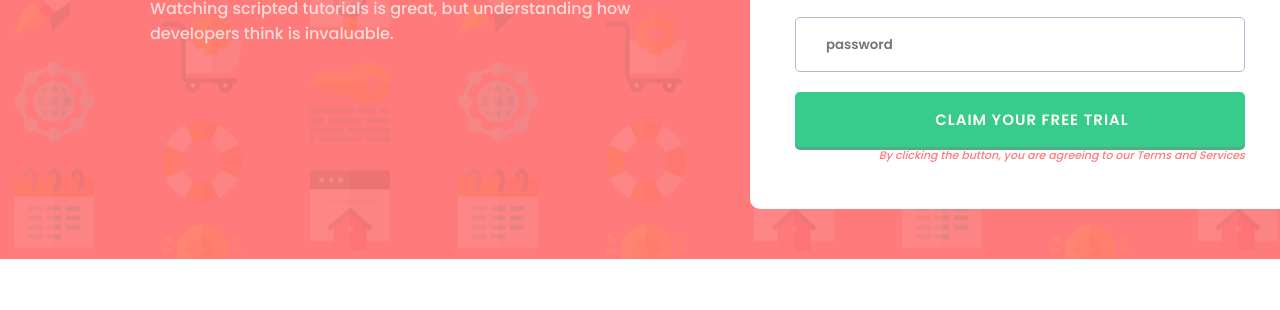
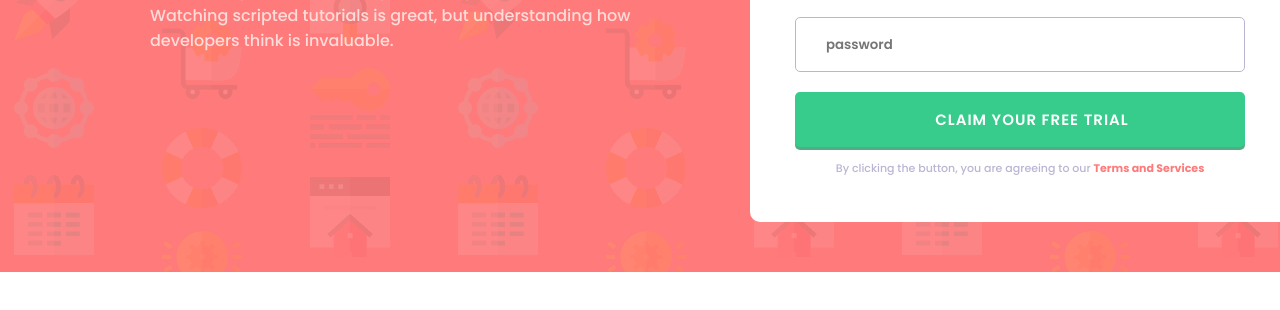
Before and after one commit to bast478/day_challenge_js, a plain HTML site: page index.html in a window 1280 px wide. Shown: the part 380-690 px from the top of the page. Drawn offline with Linux system fonts and the light colour scheme.

Commit message:
nth 10 pour p sous bouton

```diff
--- a/style.css
+++ b/style.css
@@ -124,14 +124,14 @@ input:not(:first-child) {
     margin-top: 1.25rem;
 }
 
-form p:last-child {
+form p:nth-child(10) {
     color: hsl(246, 25%, 77%);
     font-style: normal;
     text-align: center;
     margin-top: 0.8125rem;
 }
 
-form p:last-child span {
+form p:nth-child(10) span {
     color: hsl(0, 100%, 74%);
     font-weight: 700;
 }
```
